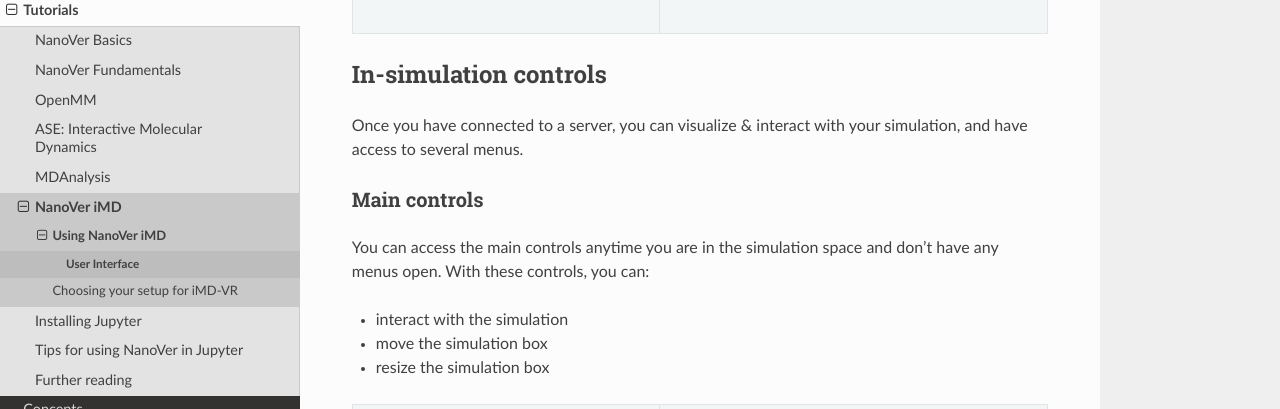
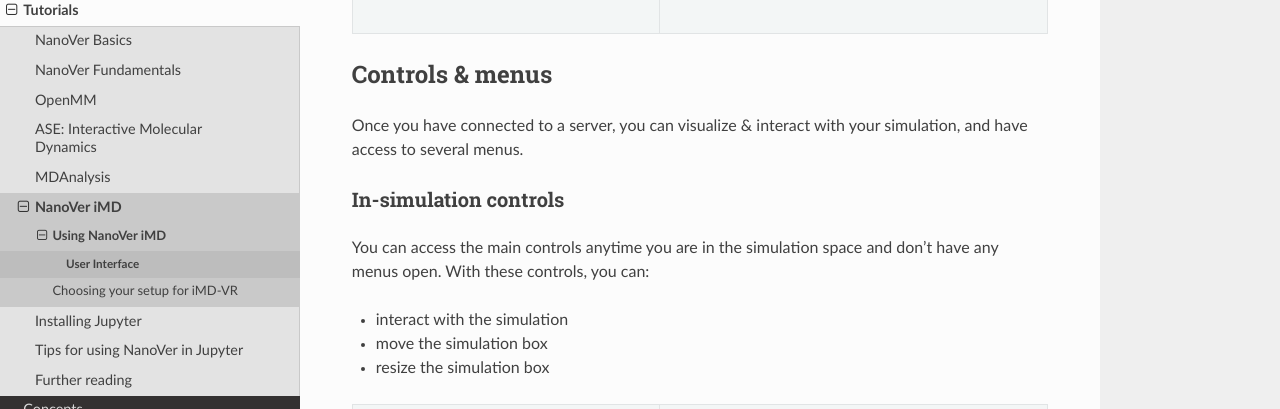
Before and after one commit to IRL2/nanover-docs, a Sphinx documentation site: the page built from source/tutorials/vrclient/invrmenu.rst, in a window 1280 px wide and 1400 px high, scrolled down 2146 px, cut to the strip 202-611 px from the top of the window. Built offline with Sphinx 7.4.7 and the Read the Docs theme 3.1.0, drawn with Linux system fonts in a browser that asks for light colours; pages that are not in the unit, such as notebooks, are missing from menus; the version number could not be read and is left out; some of the changed text lies outside the part shown.

Commit message:
Update menu headings

```diff
--- a/source/tutorials/vrclient/invrmenu.rst
+++ b/source/tutorials/vrclient/invrmenu.rst
@@ -80,14 +80,14 @@
         If a server was found, the menu will close and you will see your simulation.
 
 
-In-simulation controls
-======================
+Controls & menus
+================
 
 Once you have connected to a server, you can visualize & interact with your simulation,
 and have access to several menus.
 
-Main controls
-#############
+In-simulation controls
+######################
 
 You can access the main controls anytime you are in the simulation space and don't have any menus open.
 With these controls, you can:
@@ -124,8 +124,8 @@
 
 
 
-Right hand controls
-###################
+Right hand menus
+################
 
 Here you can adjust aspects of your interaction with the molecules, including:
 
@@ -170,8 +170,8 @@
 
 
 
-Left hand controls
-##################
+Left hand menus
+###############
 
 Within these menus you can:
 
```
